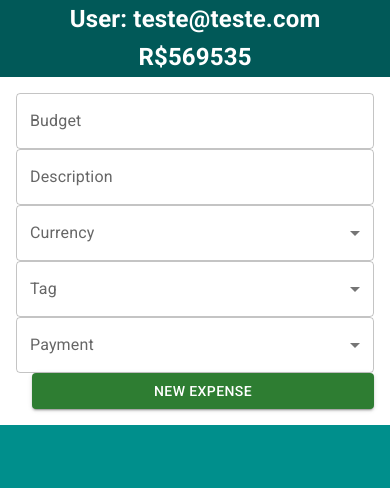
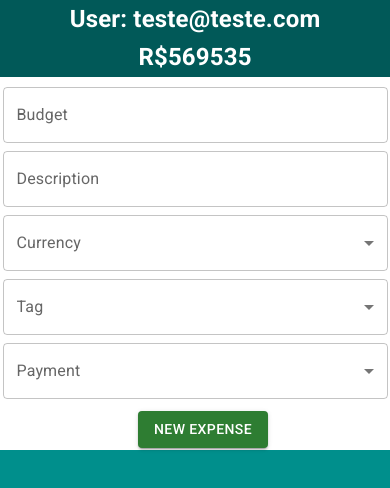
Before and after one commit to manoelVLima/Coin-wallet-App, a React (Create React App) app: page /cateira in a window 390 px wide. Shown: the top 488 px of the page. Built offline with nearby package versions, Linux system fonts and the light colour scheme.

Commit message:
testando a pagina da wallet no mobile

```diff
--- a/src/components/WalletForm.jsx
+++ b/src/components/WalletForm.jsx
@@ -1,12 +1,13 @@
-import { Box, Button, Container, FormControl, InputLabel, MenuItem, Select, TextField } from '@mui/material'
+import { Button, FormControl, InputLabel, MenuItem, Select, TextField } from '@mui/material'
 import React from 'react'
+import { StyledContainer } from '../styles/Wallet'
 
 function WalletForm() {
   return (
-  <Container  sx={{background:'white', display:'flex', flexDirection: { xs: 'column' , sm:'row'}, padding:2, margin:'0 auto'}}>
-    <TextField type="number" label="Budget" sx={{flex: 1}} color="success"/>
-    <TextField type="text" label="Description" sx={{flex: 1}} color="success"/>
-    <FormControl sx={{flex: 1}} >
+  <StyledContainer>
+    <TextField fullWidth type="number" label="Budget" sx={{flex: 1, marginTop:1}} color="success"/>
+    <TextField fullWidth type="text" label="Description" sx={{flex: 1,marginTop:1}} color="success"/>
+    <FormControl fullWidth sx={{flex: 1, marginTop:1}} >
       <InputLabel id="currency">Currency</InputLabel>
       <Select
         labelId="currency"
@@ -20,7 +21,7 @@ function WalletForm() {
         <MenuItem value={30}>Thirty</MenuItem>
       </Select>
     </FormControl>
-    <FormControl sx={{flex: 1}} >
+    <FormControl fullWidth sx={{flex: 1, marginTop:1}} >
       <InputLabel id="currency">Tag</InputLabel>
       <Select
         labelId="tag"
@@ -33,7 +34,7 @@ function WalletForm() {
         <MenuItem value={30}>Thirty</MenuItem>
       </Select>
     </FormControl>
-    <FormControl sx={{flex: 1}} >
+    <FormControl fullWidth sx={{flex: 1, marginTop:1}} >
       <InputLabel id="method">Payment</InputLabel>
       <Select
         labelId="method"
@@ -46,10 +47,10 @@ function WalletForm() {
         <MenuItem value={30}>Thirty</MenuItem>
       </Select>
     </FormControl>
-    <Button sx={{flex:1, marginLeft:2}} variant="contained" color="success">
+    <Button sx={{flex:1, marginLeft:2, marginTop:1.5}} variant="contained" color="success">
       New Expense
     </Button>
-  </Container>
+  </StyledContainer>
   )
 }
 
--- a/src/styles/Wallet.jsx
+++ b/src/styles/Wallet.jsx
@@ -0,0 +1,15 @@
+import { Container, styled } from "@mui/material";
+
+export const StyledContainer = styled(Container)(({theme}) => ({
+  background:'white',
+  display:'flex',
+  flexDirection:'row',
+  alignItems:'center',
+  justifyContent: 'center',
+  padding:2.5,
+  margin:'0 auto',
+
+  [theme.breakpoints.down('sm')]: {
+    flexDirection: 'column',
+  }
+}))
```
